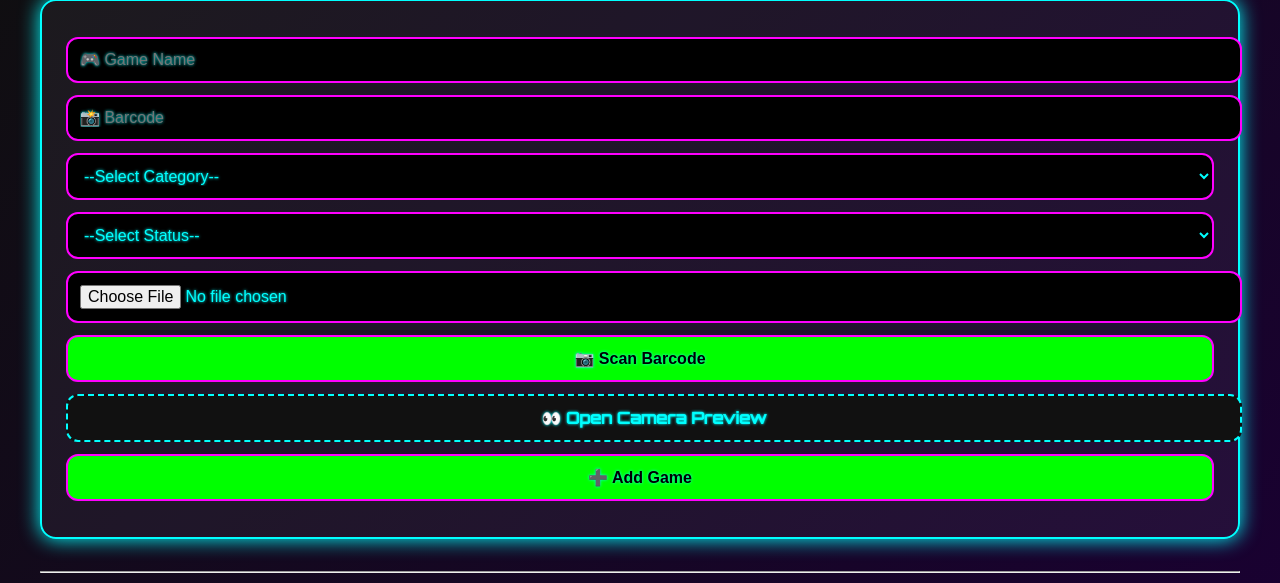
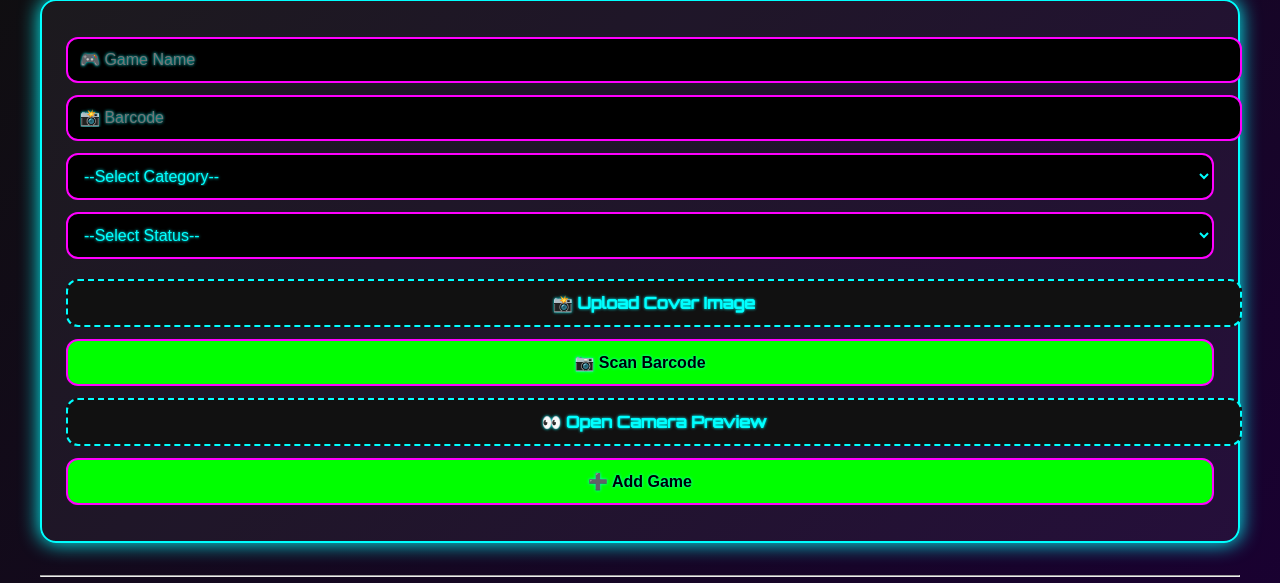
Before and after one commit to mistera101/game-library-app, a FastAPI app: page / in a window 1280 px wide. Shown: the part 124-707 px from the top of the page. Run offline with FastAPI, Linux system fonts and the light colour scheme; data that the repository does not hold is empty.

Commit message:
💡 Neon arcade theme and UI improvements

```diff
--- a/templates/index.html
+++ b/templates/index.html
@@ -59,6 +59,24 @@
 
     button:hover {
       background: #ff0;
+    }
+
+    .upload-label {
+      display: inline-block;
+      padding: 0.75rem;
+      width: 100%;
+      background: #111;
+      color: #0ff;
+      border: 2px dashed #0ff;
+      border-radius: 12px;
+      font-weight: bold;
+      text-align: center;
+      margin-top: 0.5rem;
+      cursor: pointer;
+      text-shadow: 0 0 3px #0ff;
+    }
+    .upload-label:hover {
+      background: #222;
     }
 
     a.camera-link {
@@ -175,7 +193,7 @@
 </head>
 <body>
 
-<!-- Toast -->
+<!-- Toast Popup -->
 <div id="toast" class="toast">✅ Game Added Successfully!</div>
 
 <h1>🎮 Game Library</h1>
@@ -201,7 +219,8 @@
     <option value="Completed">✅ Completed</option>
   </select>
 
-  <input type="file" name="cover_image" accept="image/*">
+  <label for="cover-upload" class="upload-label">📸 Upload Cover Image</label>
+  <input id="cover-upload" type="file" name="cover_image" accept="image/*" style="display: none;">
 
   <button type="button" onclick="startScanner()">📷 Scan Barcode</button>
   <a href="/static/test-camera.html" target="_blank" class="camera-link">👀 Open Camera Preview</a>
```
